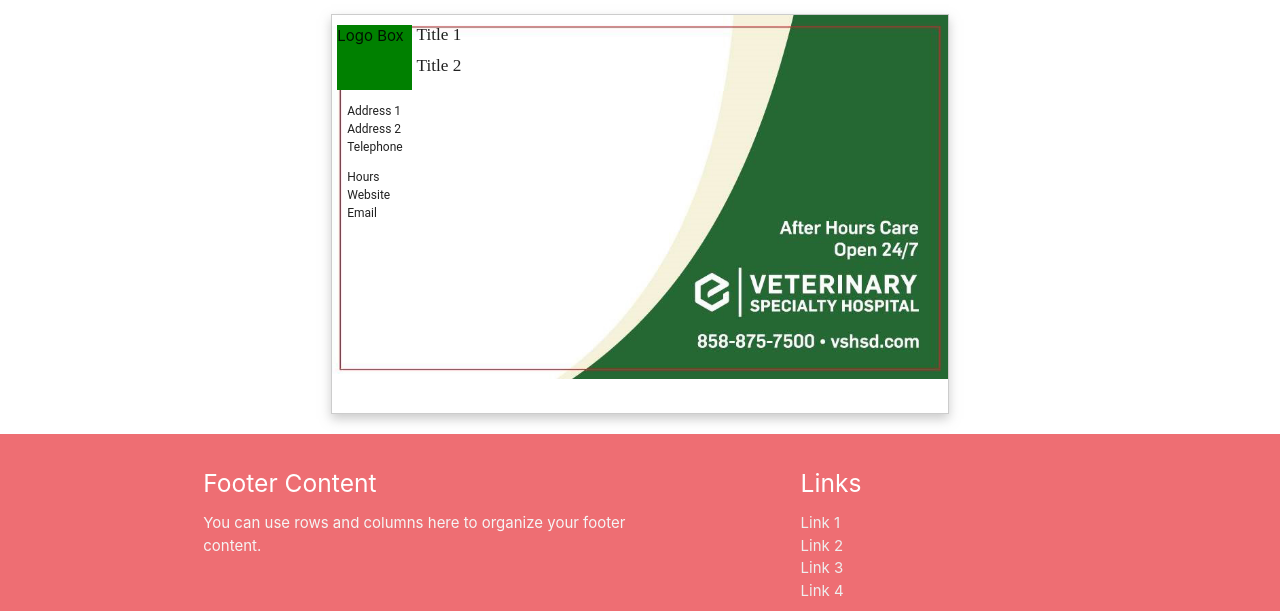
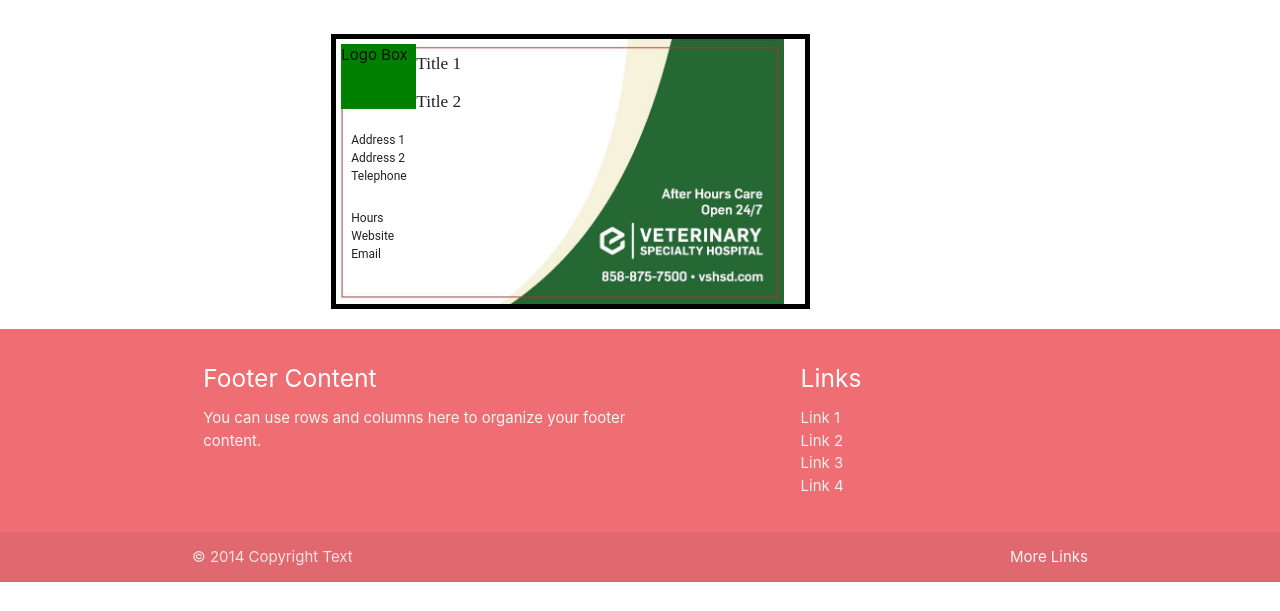
Before and after one commit to jbhafner/magnets, a plain HTML site: page index.html in a window 1280 px wide. Shown: the part 702-1313 px from the top of the page. After the commit the page ends 1284 px from the top, so only its background shows below. Drawn offline with nearby package versions, Linux system fonts and the light colour scheme.

Commit message:
made magnet size fixed

```diff
--- a/index.html
+++ b/index.html
@@ -15,7 +15,7 @@
     <link rel="stylesheet" href="">
 </head>
 <body>
-        <div class="container"></div>
+   <div class="container">
 
    <!-- NAV SECTION -->
    <div class="navbar-fixed"></div>
@@ -29,11 +29,10 @@
                </ul>
          </div>
       </nav>
-        </div>
+   </div><! -- close navbar-fixed -->
 
    <!-- FORM SECTION -->
    <div class="infoBox">
-
       <div class="row">
          <div class="col s12">
                <h3 class="section-header">Address and Information</h3>
@@ -85,20 +84,23 @@
 
                </div><!-- End Row 4 -->
          </form>
-            </div>
-        </div> <!-- close container-->
+      </div><!-- close container-->
+   </div><!-- close row -->
 
-        <!-- CARD SECTION -->
-
+   <!-- MAGNET SECTION -->
    <div class="magnetSection">
          <div class="row">
             <div class="col s12">
                <h3 class="section-header">Magnet Design</h3>
             </div>
+         </div><!-- close row -->
 
+         <div class="row">
             <div class="col s3"></div>
-                    <div class="col s6 sampleMagnet">
+            <div class="col s6">
+               <div class="sampleMagnet">
                      <div class="magnetBox">
+                        <div class="topLine">
                            <div class=logo-box>
                                  Logo Box
                            </div>
@@ -106,6 +108,10 @@
                                  <h6 id="magtitle1">Title 1</h6>
                                  <h6 id="magtitle2">Title 2</h6>
                            </div>
+                        </div><!-- close topLine -->
+
+                        <div class="nextLines">
+
                            <div class=contactinfo-box>
                               <ul>
                                  <!-- your contact info goes here-->
@@ -122,10 +128,12 @@
                                        <li><span id="magemail">Email</span></li>
                                  </ul>
                            </div>
-                            </div>
-                    </div>
+                        </div><!-- close nextLines-->
+                     </div><!-- close magnetBox -->
+               </div><!-- close sampleMagnet-->
+            </div><!-- close col s6 -->
             <div class="col s3"></div>
-                </div>
+         </div><!-- close row-->
    </div>
 
    <!-- FOOTER SECTION -->
--- a/script.js
+++ b/script.js
@@ -4,9 +4,6 @@ $("#submitBtn").click(doSubmit);
 // Grabs all the input fields
 function doSubmit() {
     console.log('submit button clicked!');
-    let title1 = $("#magTitle1").val();
-    let title2 = $("#magTitle2").value;
-    console.log(`${title1} ${title2}`);
     const inputs = document.querySelectorAll("input");
     console.log('inputs', inputs);
     inputs.forEach(createMagnet);
--- a/style.css
+++ b/style.css
@@ -25,24 +25,36 @@ body {
   }
 
   .sampleMagnet {
-
+      display: flex;
+      //justify-content: center;
+      height: 275px;
+      // width: 453.5px;
+      width: 479px;
+      border: 5px solid black;
   }
 
   .magnetBox {
+        display: flex;
+        flex-direction: column;
+        width: 100%;
         background-image: url("assets/images/EthosMagnet.jpg");
         background-size: contain;
         background-repeat: no-repeat;
-         //background-color: gray;
-        border: 1px solid rgba(153,153,153, 0.5);
-        box-shadow: 0px 5px 10px 0px rgba(153,153,153,0.5);
-        height: 400px;
-        padding-left: 5px;
-        //width: 336px;
+        padding: 5px;
   }
 
+  .topLine {
+    display: flex;
+    flex-direction: row;
+  }
+
+  .nextLines {
+    display: flex;
+    flex-direction: column;
+  }
   .logo-box {
     background-color: green;
-    display: inline-block;
+    display: flex;
     height: 65px;
     margin: 0;
     padding: 0;
@@ -51,7 +63,8 @@ body {
   }
 
   .nametitle-box {
-    display: inline-block;
+    display: flex;
+    flex-direction: column;
     font-family: 'EB Garamond', serif;
     font-size: 1.3em;
     height: 75px;
@@ -63,6 +76,7 @@ body {
   }
 
   .contactinfo-box {
+    display: flex;
     // background-color: pink;
     font-family: 'Roboto', sans-serif;
     font-size: 12px;
@@ -72,11 +86,12 @@ body {
     // width: 336px;
     /* https://www.w3schools.com/css/css_align.asp*/
     // line-height: 1.5;
-    display: block;
+
     vertical-align: middle;
   }
 
   .miscinfo-box {
+    display: flex;
     // background-color: pink;
     font-family: 'Roboto', sans-serif;
     font-size: 12px;
@@ -86,7 +101,9 @@ body {
     // width: 336px;
     /* https://www.w3schools.com/css/css_align.asp*/
     // line-height: 1.5;
-    //display: block;
+
+    flex-direction: column;
+
     vertical-align: middle;
   }
 
```
Lines whose indentation alone changed are shown as unchanged.
